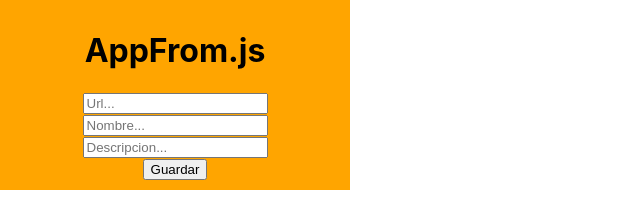
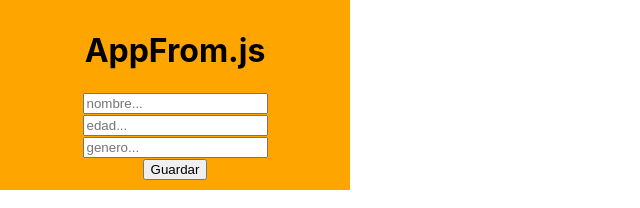
Before and after one commit to johAn12117/sitioreact24, a React (Create React App) app: page / in a window 1280 px wide. Shown: the top 208 px of the page, without its empty margins (0-640 px from the left). Built offline with nearby package versions, Linux system fonts and the light colour scheme.

Commit message:
V06 Cambie AppForms.js

```diff
--- a/src/componente/AppForm.js
+++ b/src/componente/AppForm.js
@@ -5,12 +5,11 @@ import firebase, { bd } from './firebase';
 
 const AppFrom = (props) => {
 
-    const camposRegistro ={url:"", nombre:"", descripcion:""}
+    const camposRegistro ={nombre:"", edad:"", genero:""}
     const [objeto, setObjeto] = useState(camposRegistro);
 
-
-
     const controlarEstadoCambio = (e) => {
+        console.log("asdsa")
         const {name, value} = e.target;
         setObjeto({...objeto,[name]:value});
     };
@@ -46,13 +45,13 @@ const AppFrom = (props) => {
         <div style={{background:"orange", padding:"10px",textAlign:"center"}}>
         <h1>AppFrom.js</h1>
         <form onSubmit={controlSubmit}>
-            <input type="text" name="url" placeholder="Url..."
+            <input type="text" name="nombre" placeholder="nombre..."
             onChange={controlarEstadoCambio} value={objeto.url}/><br/>
 
-            <input type="text" name="nombre" placeholder="Nombre..."
+            <input type="text" name="edad" placeholder="edad..."
             onChange={controlarEstadoCambio} value={objeto.nombre}/><br/>
 
-            <input type="text" name="descripcion" placeholder="Descripcion..."
+            <input type="text" name="genero" placeholder="genero..."
             onChange={controlarEstadoCambio} value={objeto.descripcion}/><br/>
 
             <button>
```
